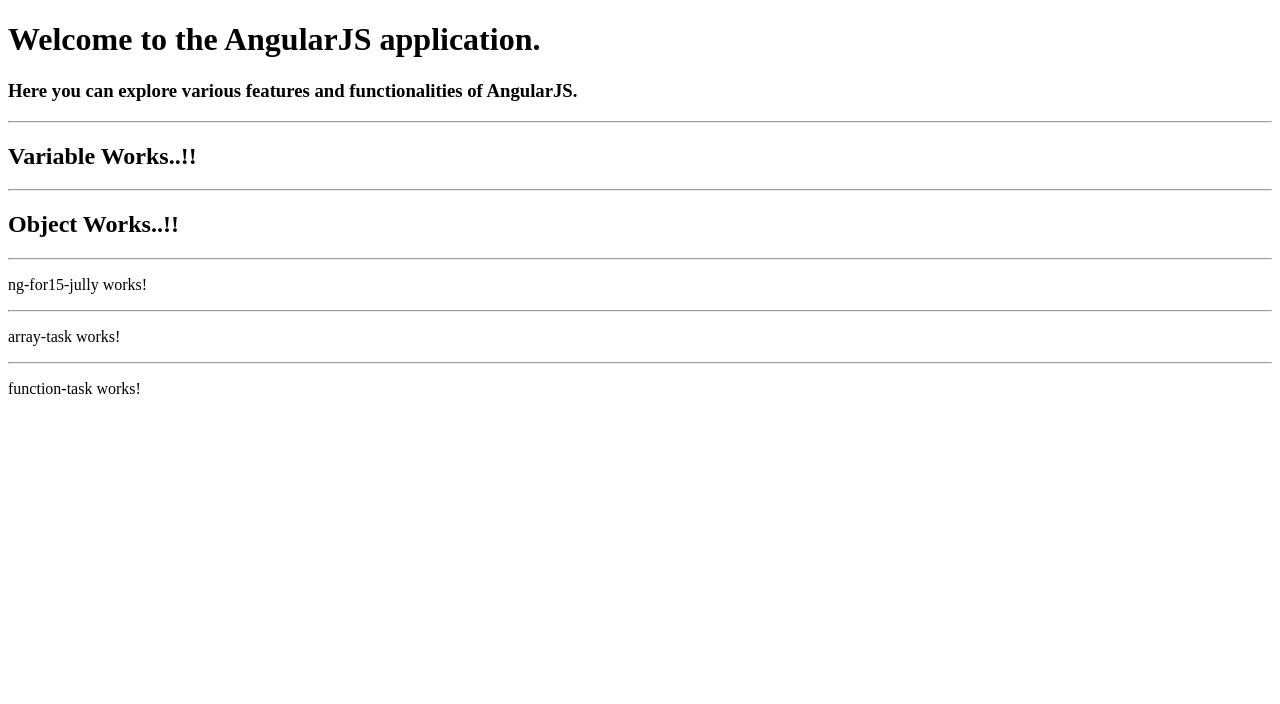
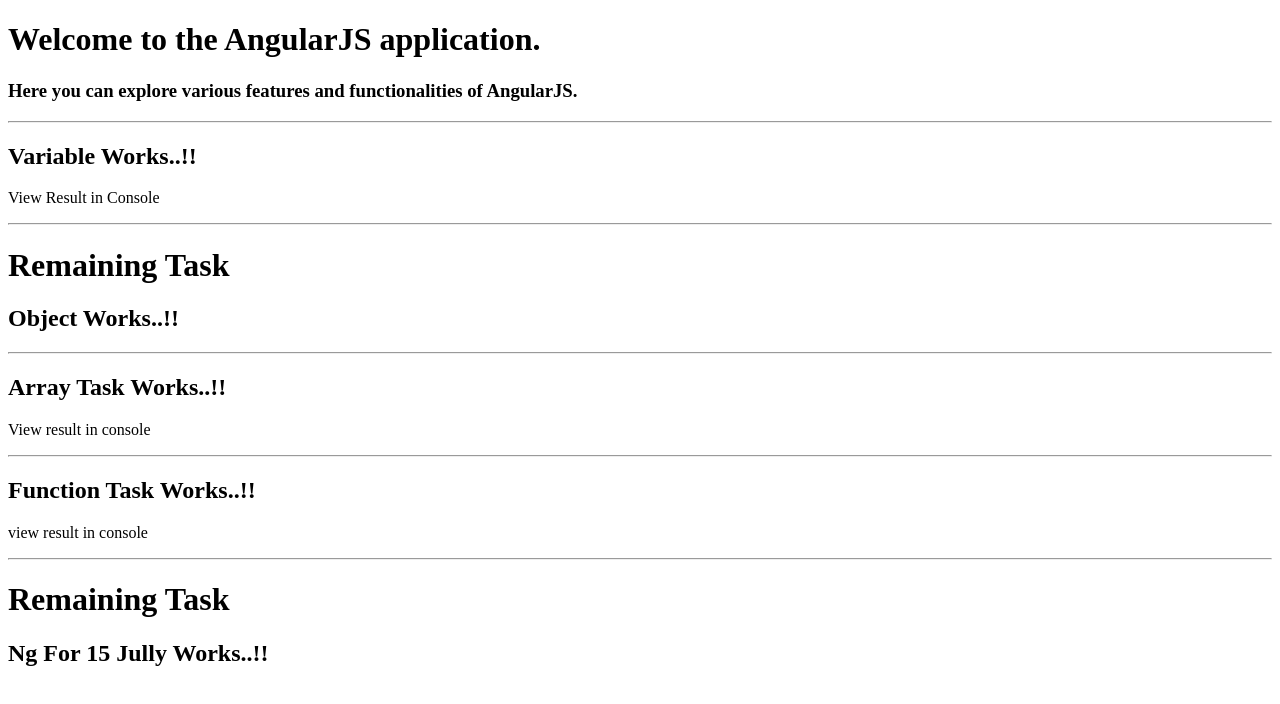
Before and after one commit to Sarita200/GFSS_angular1, an Angular app: page / in a window 1280 px wide. Shown: the top 704 px of the page. Built offline with nearby package versions, Linux system fonts and the light colour scheme.

Commit message:
function task completed

```diff
--- a/src/app/app.html
+++ b/src/app/app.html
@@ -5,8 +5,8 @@
 <hr/>
 <app-create-object></app-create-object>
 <hr/>
-<app-ng-for15-jully></app-ng-for15-jully>
-<hr/>
 <app-array-task></app-array-task>
 <hr/>
 <app-function-task></app-function-task>
+<hr/>
+<app-ng-for15-jully></app-ng-for15-jully>
--- a/src/app/array-task/array-task.html
+++ b/src/app/array-task/array-task.html
@@ -1 +1,2 @@
-<p>array-task works!</p>
+<h2>Array Task Works..!!</h2>
+<p>View result in console</p>
--- a/src/app/array-task/array-task.ts
+++ b/src/app/array-task/array-task.ts
@@ -18,6 +18,8 @@
   }
 
   printCityDetails() {
+    console.log("     ");
+    console.log("*** ARRAY TASK ***");
     console.log("City Array Length:", this.cityArray.length);
     console.log("3rd Element in City Array:", this.cityArray[2]);
   }
--- a/src/app/create-object/create-object.html
+++ b/src/app/create-object/create-object.html
@@ -1,2 +1,3 @@
+<h1>Remaining Task</h1>
 <h2>Object Works..!!</h2>
 <div id="trainInfo"></div>
--- a/src/app/create-object/create-object.ts
+++ b/src/app/create-object/create-object.ts
@@ -28,6 +28,8 @@
   }
 
   printProductDetals(){
+    console.log("   ")
+     console.log("*** OBJECT TASK ***")
      console.log("Product Details..");
      console.log("Product Name :", this.productInfo.productName);
      console.log("Price :", this.productInfo.price);
@@ -80,6 +82,8 @@
     address :"At.Nashik,near green Vally,phase no2,Nashik"
   }
   printSchoolInfo(){
+    console.log("  ")
+    console.log("  TASK 3  ")
     console.log("School Information");
     console.log("School Name :",this.schoolInfo.schoolName);
     console.log("School Principle Name :",this.schoolInfo.principleName);
--- a/src/app/function-task/function-task.html
+++ b/src/app/function-task/function-task.html
@@ -1 +1,2 @@
-<p>function-task works!</p>
+<h2>Function Task Works..!!</h2>
+<p>view result in console</p>
--- a/src/app/function-task/function-task.ts
+++ b/src/app/function-task/function-task.ts
@@ -7,5 +7,26 @@
   styleUrl: './function-task.css'
 })
 export class FunctionTask {
+  // A.Create a simple function with name firstFunction().
+  //   and stored the value in console ('This is my first function')
+  //   and call the function firstFunction().
 
+  firstFunction(){
+    console.log("     ");
+    console.log("*** FUNCTION TASK ***");
+    console.log("This is my first Function");
+  }
+  constructor(){
+    this.firstFunction();
+    this.square();
+  }
+  // B.Create a function with name square().
+  //   The function square() takes one parameter and parameter name is num.
+  //   Return the parameter (num) multiplied by itself. Example like (num * num)
+  //   and call the function square() and store the result in console.
+
+  square(num :number =20){
+    var number = num * num;
+    console.log("Number multiple by itself :", number);
+  }
 }
--- a/src/app/ng-for15-jully/ng-for15-jully.html
+++ b/src/app/ng-for15-jully/ng-for15-jully.html
@@ -1 +1,2 @@
-<p>ng-for15-jully works!</p>
+<h1>Remaining Task</h1>
+<h2>Ng For 15 Jully Works..!!</h2>
--- a/src/app/variable/variable.html
+++ b/src/app/variable/variable.html
@@ -1 +1,2 @@
 <h2>Variable Works..!!</h2>
+<p>View Result in Console</p>
--- a/src/app/variable/variable.ts
+++ b/src/app/variable/variable.ts
@@ -22,6 +22,9 @@
 }
 
 printFullName(){
+  console.log("     ");
+  console.log("*** VARIABLE TASK ***");
+  console.log("  TASK 1  ");
   console.log("Student Full Name :" , this.fullName);
 }
 
@@ -34,6 +37,8 @@
 rollNo :number = 24;
 
 studentDetails(){
+  console.log("  ");
+  console.log("  TASK 2  ");
   console.log("Student Name :" , this.name);
   console.log("Student Roll Number :" , this.rollNo);
   console.log("Student Father Name :" , this.fatherName);
```
